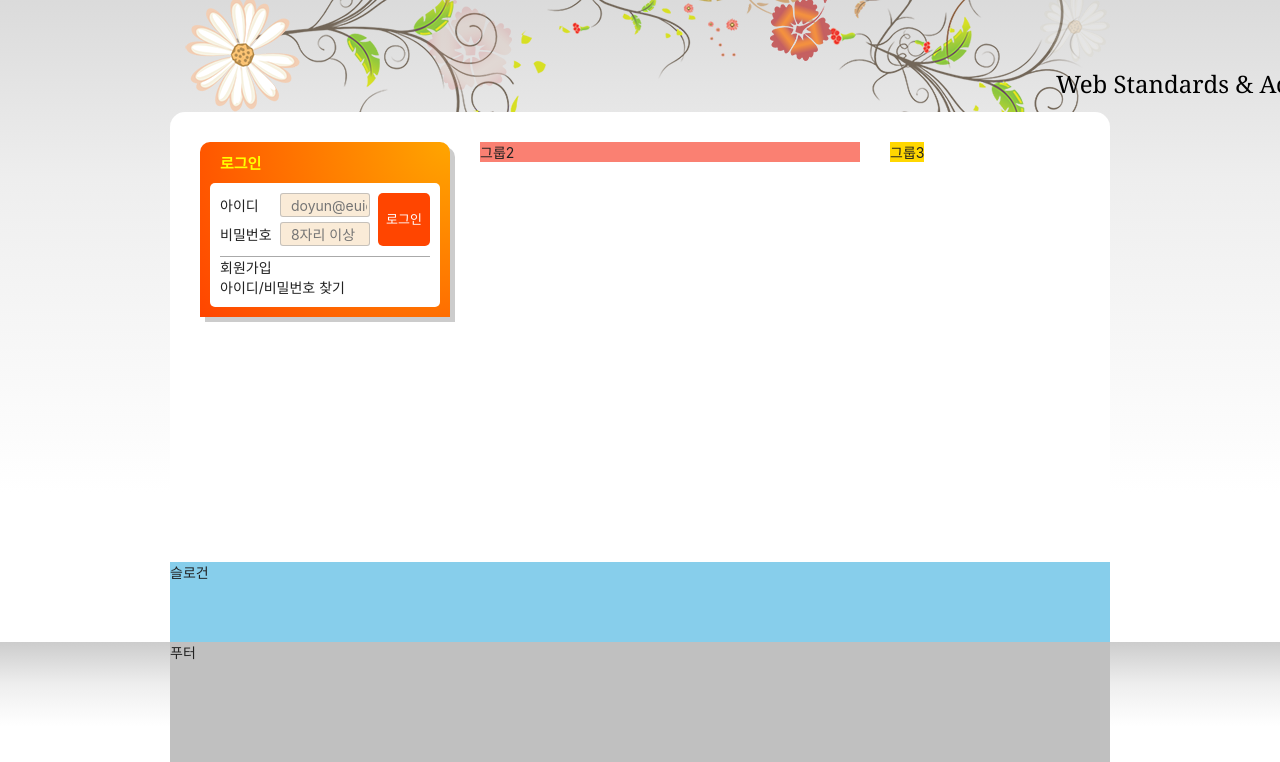
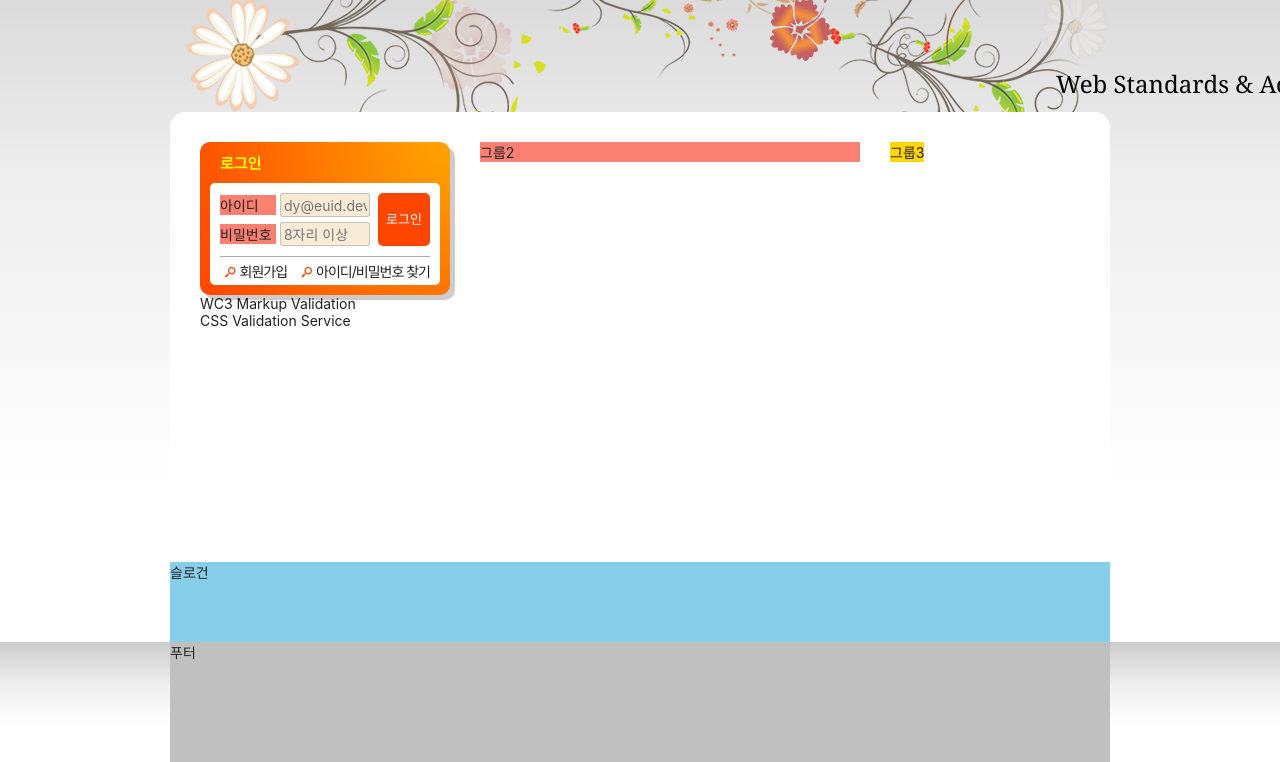
Before and after one commit to luckydoyun/likelion_HTML5, a plain HTML site: page index.html in a window 1280 px wide. Shown: the part 135-897 px from the top of the page. Drawn offline with Linux system fonts and the light colour scheme; a web font is replaced by a local one.

Commit message:
validation markup layout

```diff
--- a/index.html
+++ b/index.html
@@ -149,7 +149,7 @@
             <legend>회원 로그인 폼</legend>
             <div class="user-email">
               <label for="userEmail">아이디</label>
-              <input type="email" id="userEmail" name="userEmail" placeholder="doyun@euid.dev" required/>
+              <input type="email" id="userEmail" name="userEmail" placeholder="dy@euid.dev" required/>
             </div>
             <div class="user-pw">
               <label for="userPw">비밀번호</label>
@@ -163,6 +163,21 @@
           <li><a href="/">아이디/비밀번호 찾기</a></li>
         </ul>
       </section>
+
+      <h2 class="a11y-hidden">유효성 검사 배너</h2>
+      <ul class="validation-list">
+        <li>
+          <a href="/" target="_blank" rel="noopener noreferrer" title="마크업 유효성검사 새창으로 이동">
+            WC3 Markup Validation
+          </a>
+        </li>
+
+        <li>
+          <a href="/" target="_blank" rel="noopener noreferrer" title="CSS 유효성검사 새창으로 이동">
+            CSS Validation Service
+          </a>
+        </li>
+      </ul>
     </div>
     <div class="group group2">그룹2</div>
     <div class="group group3">그룹3</div>
--- a/styles/style.css
+++ b/styles/style.css
@@ -329,7 +329,7 @@ body {
   box-shadow: 5px 5px 0 0 #ccc;
   background: orange radial-gradient(circle at right top, orange, orangered);
   padding: 10px;
-  border-radius: 10px 10px 0 0;
+  border-radius: 10px 10px 10px 10px;
 }
 
 .login-title {
@@ -360,7 +360,7 @@ body {
 
 .login-form label {
   display: inline-block;
-  /* background-color: salmon; */
+  background-color: salmon;
   width: 4em;
 }
 
@@ -368,7 +368,7 @@ body {
   background-color: antiquewhite;
   border: 1px solid rgba(170, 170, 170, 0.646);
   border-radius: 3px;
-  padding-left: 10px;
+  padding-left: 3px;
   width: 90px;
   height: 24px;
 }
@@ -389,7 +389,46 @@ body {
 .sign {
   background-color: #fff;
   border-radius: 0 0 5px 5px;
-  padding: 0 10px 10px 10px;
+  padding: 4px 10px;
+  font-size: 0;
+  display: flow-root;
+}
+
+.sign li {
+  font-size: 14px;
+}
+
+.sign a {
+  padding: 6px 0;
+  letter-spacing: -1px;
+  line-height: normal;
+}
+
+.sign li:nth-child(1) {
+  float: left;
+}
+
+.sign li:nth-child(2) {
+  float: right;
+}
+
+.sign a::before {
+  content: '\e803';
+  font-family: "fontello";
+  font-style: normal;
+  font-weight: normal;
+  speak: never;
+
+  color: #e85e2c;
+  display: inline-block;
+  text-decoration: inherit;
+  width: 1em;
+  margin-right: .2em;
+  text-align: center;
+  font-variant: normal;
+  text-transform: none;
+  line-height: 1em;
+  margin-left: .2em;
 }
 
 /* 슬로건 */
```
